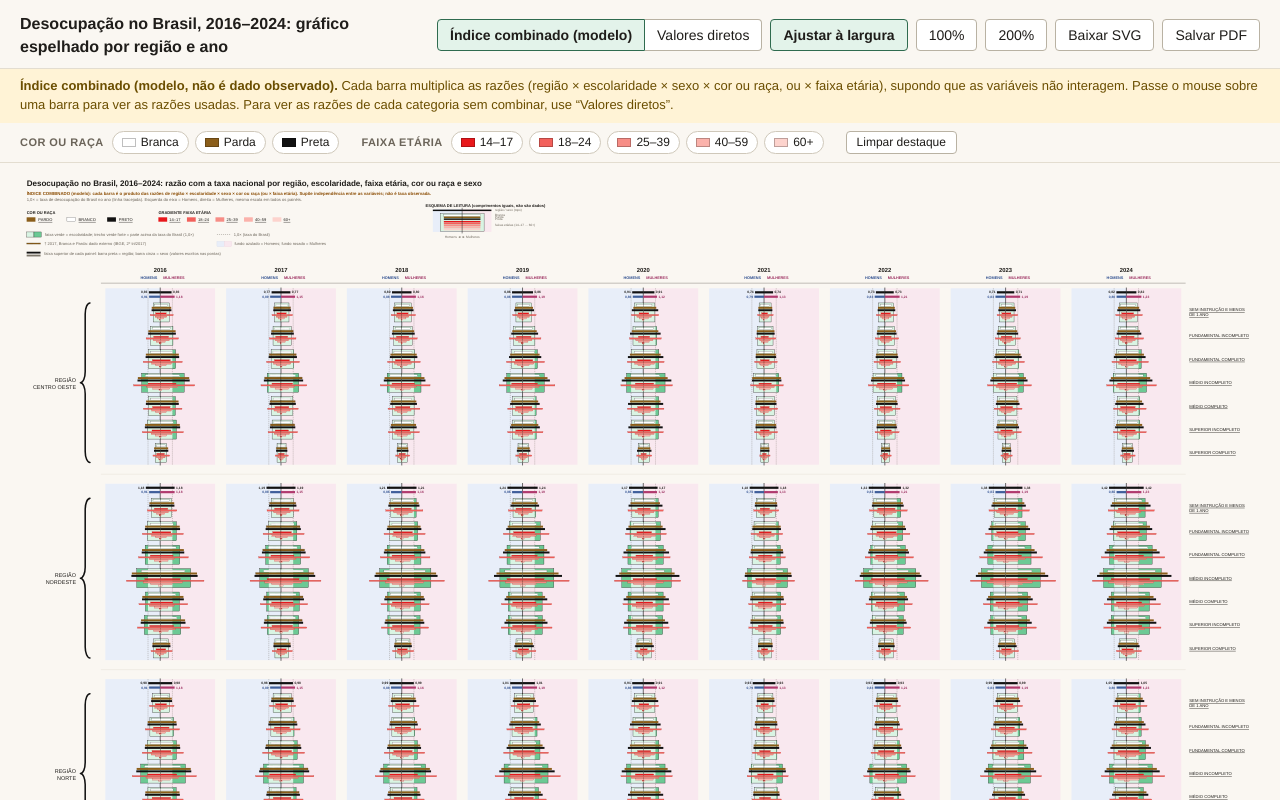
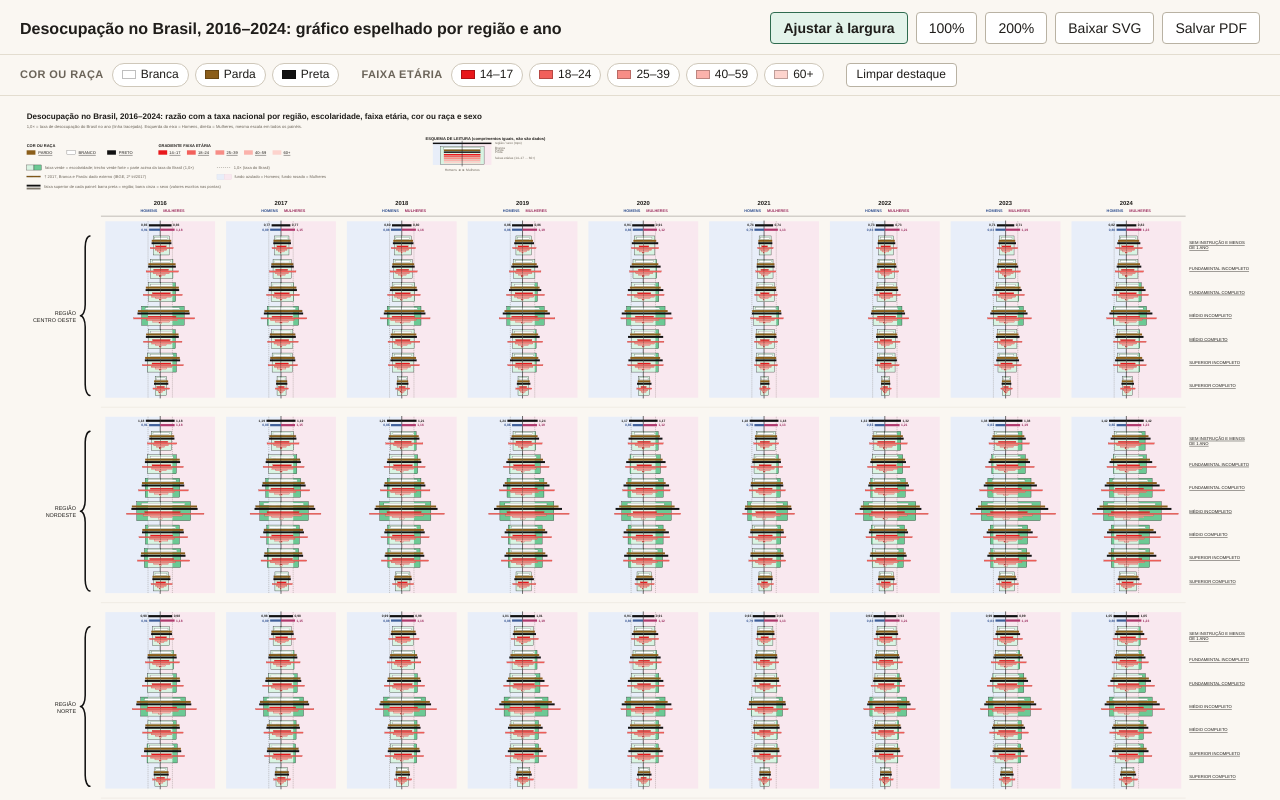
Before and after one commit to Antonio4332155/analise, a plain HTML site: page index.html in a window 1280 px wide. Shown: the top 800 px of the page. Drawn offline with Linux system fonts and the light colour scheme.

Commit message:
Remove direct values chart option
Co-authored-by: Copilot <223556219+Copilot@users.noreply.github.com>

```diff
--- a/index.html
+++ b/index.html
@@ -14,13 +14,6 @@
   button { font:inherit; border:1px solid #b9b2a3; background:#fff; color:var(--ink); padding:5px 12px; border-radius:4px; cursor:pointer; }
   button:hover { border-color:var(--acc); }
   button[aria-pressed="true"] { background:#e3f3ea; border-color:var(--acc); font-weight:700; }
-  #modos { display:flex; gap:0; }
-  #modos button { border-radius:0; }
-  #modos button:first-child { border-radius:4px 0 0 4px; }
-  #modos button:last-child { border-radius:0 4px 4px 0; border-left:0; }
-  #aviso { padding:8px 20px; font-size:13px; }
-  #aviso.combinado { background:#fff3d6; color:#6b4e00; }
-  #aviso.direto { background:#e3f3ea; color:#1b5e3a; }
   #barra { position:sticky; top:0; z-index:5; background:var(--bg); border-bottom:1px solid var(--line); padding:8px 20px; display:flex; flex-wrap:wrap; gap:8px 22px; align-items:center; }
   #barra .grupo { display:flex; flex-wrap:wrap; gap:4px 6px; align-items:center; }
   #barra .rot { font-size:11px; font-weight:700; letter-spacing:.04em; color:var(--mut); margin-right:2px; }
@@ -43,10 +36,6 @@
 <header>
   <h1>Desocupação no Brasil, 2016–2024: gráfico espelhado por região e ano</h1>
   <div class="botoes">
-    <div id="modos" role="group" aria-label="Modo dos valores">
-      <button id="m-combinado" aria-pressed="true">Índice combinado (modelo)</button>
-      <button id="m-direto" aria-pressed="false">Valores diretos</button>
-    </div>
     <button id="b-ajustar" aria-pressed="true">Ajustar à largura</button>
     <button id="b-100" aria-pressed="false">100%</button>
     <button id="b-200" aria-pressed="false">200%</button>
@@ -54,7 +43,6 @@
     <button id="b-pdf">Salvar PDF</button>
   </div>
 </header>
-<div id="aviso"></div>
 <div id="barra">
   <div class="grupo" id="g-cores"><span class="rot">COR OU RAÇA</span></div>
   <div class="grupo" id="g-faixas"><span class="rot">FAIXA ETÁRIA</span></div>
@@ -120,17 +108,17 @@ const esc = s => String(s).replace(/&/g, '&amp;').replace(/</g, '&lt;').replace(
 const f2 = v => v.toFixed(2).replace('.', ',');
 const n1 = v => Math.round(v * 100) / 100;
 
-function valores(modo) {
+function valores() {
   // devolve função que entrega os valores de cada elemento
   return {
-    banda: (r, a, e, s) => modo === 'combinado' ? HEAT.reg[REGIOES[r]][a] * HEAT.esc[e][a] * HEAT.sexo[s][a] : HEAT.esc[e][a],
-    cor: (r, a, e, s, c) => modo === 'combinado' ? HEAT.reg[REGIOES[r]][a] * HEAT.esc[e][a] * HEAT.sexo[s][a] * HEAT.cor[CORES[c]][a] : HEAT.cor[CORES[c]][a],
-    faixa: (r, a, e, s, f) => modo === 'combinado' ? HEAT.reg[REGIOES[r]][a] * HEAT.esc[e][a] * HEAT.sexo[s][a] * HEAT.faixa[f][a] : HEAT.faixa[f][a]
+    banda: (r, a, e, s) => HEAT.reg[REGIOES[r]][a] * HEAT.esc[e][a] * HEAT.sexo[s][a],
+    cor: (r, a, e, s, c) => HEAT.reg[REGIOES[r]][a] * HEAT.esc[e][a] * HEAT.sexo[s][a] * HEAT.cor[CORES[c]][a],
+    faixa: (r, a, e, s, f) => HEAT.reg[REGIOES[r]][a] * HEAT.esc[e][a] * HEAT.sexo[s][a] * HEAT.faixa[f][a]
   };
 }
 
-function maximo(modo) {
-  const v = valores(modo); let m = 0;
+function maximo() {
+  const v = valores(); let m = 0;
   for (let r = 0; r < 5; r++) for (let a = 0; a < 9; a++) for (let e = 0; e < 7; e++) for (let s = 0; s < 2; s++) {
     m = Math.max(m, v.banda(r, a, e, s));
     for (let c = 0; c < 3; c++) m = Math.max(m, v.cor(r, a, e, s, c));
@@ -153,11 +141,10 @@ function quebrar(txt, max) {
   if (at) out.push(at); return out;
 }
 
-function construirSVG(modo) {
-  modo = modo === 'direto' ? 'direto' : 'combinado';
-  const V = valores(modo);
-  const maxV = maximo(modo);
-  const nice = modo === 'combinado' ? Math.ceil(maxV * 2) / 2 : Math.ceil(maxV * 5) / 5;
+function construirSVG() {
+  const V = valores();
+  const maxV = maximo();
+  const nice = Math.ceil(maxV * 2) / 2;
   const k = G.Wp / nice;
   const x0 = G.leftW + 20;
   const xFimPaineis = x0 + 9 * G.pitch - G.colGap;
@@ -177,11 +164,7 @@ function construirSVG(modo) {
   o.push('<rect width="' + largura + '" height="' + altura + '" fill="' + BG + '"/>');
 
   o.push(T(40, 46, 'Desocupação no Brasil, 2016–2024: razão com a taxa nacional por região, escolaridade, faixa etária, cor ou raça e sexo', 22, 700));
-  const sub = modo === 'combinado'
-    ? 'ÍNDICE COMBINADO (modelo): cada barra é o produto das razões de região × escolaridade × sexo × cor ou raça (ou × faixa etária). Supõe independência entre as variáveis; não é taxa observada.'
-    : 'VALORES DIRETOS: cada barra mostra a razão da própria categoria, sem combinar variáveis; por isso as barras se repetem entre as escolaridades de um mesmo painel.';
-  o.push(T(40, 70, sub, 12, 700, modo === 'combinado' ? '#8a4b00' : '#1b5e3a'));
-  o.push(T(40, 88, '1,0× = taxa de desocupação do Brasil no ano (linha tracejada). Esquerda do eixo = Homens, direita = Mulheres, mesma escala em todos os painéis.', 11.5, 400, TXT2));
+  o.push(T(40, 70, '1,0× = taxa de desocupação do Brasil no ano (linha tracejada). Esquerda do eixo = Homens, direita = Mulheres, mesma escala em todos os painéis.', 11.5, 400, TXT2));
 
   // legenda
   let ly = 124;
@@ -268,14 +251,11 @@ function construirSVG(modo) {
         const rt = ptop + G.strip + e * (G.rowH + G.rowGap);
         for (let s = 0; s < 2; s++) {
           const vb = V.banda(r, a, e, s);
-          const fat = modo === 'combinado'
-            ? f2(HEAT.reg[reg][a]) + ' (' + reg + ') × ' + f2(HEAT.esc[e][a]) + ' (' + ESCOLARIDADES[e] + ') × ' + f2(HEAT.sexo[s][a]) + ' (' + SEXOS[s] + ')'
-            : f2(HEAT.esc[e][a]) + ' (' + ESCOLARIDADES[e] + ')';
-          const nota = modo === 'combinado' ? '\nÍndice combinado: estimativa sob independência, não é taxa observada.' : '';
+          const fat = f2(HEAT.reg[reg][a]) + ' (' + reg + ') × ' + f2(HEAT.esc[e][a]) + ' (' + ESCOLARIDADES[e] + ') × ' + f2(HEAT.sexo[s][a]) + ' (' + SEXOS[s] + ')';
           const ctx = reg + ' · ' + ano + ' · ' + ESCOLARIDADES[e] + ' · ' + SEXOS[s];
           const sg = s === 0 ? -1 : 1;
           const baseLen = Math.min(vb, 1) * k;
-          let band = '<g class="obs" data-g="banda"><title>' + esc(ctx + '\nFaixa de escolaridade: ' + f2(vb) + '×' + (modo === 'combinado' ? '\n= ' + fat : '') + nota) + '</title>' +
+          let band = '<g class="obs" data-g="banda"><title>' + esc(ctx + '\nFaixa de escolaridade: ' + f2(vb) + '×\n= ' + fat) + '</title>' +
             '<rect x="' + n1(s === 0 ? cx - baseLen : cx) + '" y="' + n1(rt) + '" width="' + n1(baseLen) + '" height="' + G.rowH + '" fill="' + VERDE + '"/>';
           if (vb > 1) band += '<rect x="' + n1(s === 0 ? cx - vb * k : cx + k) + '" y="' + n1(rt) + '" width="' + n1((vb - 1) * k) + '" height="' + G.rowH + '" fill="' + VERDE_FORTE + '"/>';
           band += '<rect x="' + n1(s === 0 ? cx - vb * k : cx) + '" y="' + n1(rt) + '" width="' + n1(vb * k) + '" height="' + G.rowH + '" fill="none" stroke="' + TXT + '" stroke-width=".9"/></g>';
@@ -283,15 +263,15 @@ function construirSVG(modo) {
           // cor ou raça
           for (let c = 0; c < 3; c++) {
             const v = V.cor(r, a, e, s, c), cn = CORES[c], ext = EXTERNO(cn, a);
-            const fx = modo === 'combinado' ? fat + ' × ' + f2(HEAT.cor[cn][a]) + ' (' + cn + (ext ? ' †' : '') + ')' : f2(HEAT.cor[cn][a]) + ' (' + cn + (ext ? ' †, dado externo' : '') + ')';
+            const fx = fat + ' × ' + f2(HEAT.cor[cn][a]) + ' (' + cn + (ext ? ' †' : '') + ')';
             o.push(barra(s, cx, v * k, rt + 4 + c * 6.6, 5.4, COR_BARRA[cn], cn === 'Branca' ? '#444' : (ext ? '#000' : null),
-              ctx + '\n' + cn + ': ' + f2(v) + '×\n= ' + fx + nota, 'c' + c, ext));
+              ctx + '\n' + cn + ': ' + f2(v) + '×\n= ' + fx, 'c' + c, ext));
           }
           // faixa etária
           for (let f = 0; f < 5; f++) {
             const v = V.faixa(r, a, e, s, f);
-            const fx = modo === 'combinado' ? fat + ' × ' + f2(HEAT.faixa[f][a]) + ' (' + FAIXAS[f] + ')' : f2(HEAT.faixa[f][a]) + ' (' + FAIXAS[f] + ')';
-            o.push(barra(s, cx, v * k, rt + 27 + f * 4.4, 3.6, VERMELHOS[f], '#b23a33', ctx + '\nFaixa etária ' + FAIXAS[f] + ': ' + f2(v) + '×\n= ' + fx + nota, 'f' + f));
+            const fx = fat + ' × ' + f2(HEAT.faixa[f][a]) + ' (' + FAIXAS[f] + ')';
+            o.push(barra(s, cx, v * k, rt + 27 + f * 4.4, 3.6, VERMELHOS[f], '#b23a33', ctx + '\nFaixa etária ' + FAIXAS[f] + ': ' + f2(v) + '×\n= ' + fx, 'f' + f));
           }
         }
       }
@@ -310,9 +290,7 @@ function construirSVG(modo) {
   });
 
   const fy = altura - 56;
-  o.push(T(40, fy, modo === 'combinado'
-    ? 'Passe o mouse sobre uma barra para ver o produto e cada razão usada. Nenhum dado observado de cruzamentos (ex.: mulheres pretas com médio incompleto no Norte) foi usado.'
-    : 'Passe o mouse sobre uma barra para ver a razão original. Neste modo não há combinação entre as variáveis.', 11, 400, TXT2));
+  o.push(T(40, fy, 'Passe o mouse sobre uma barra para ver o produto e cada razão usada.', 11, 400, TXT2));
   o.push('</svg>');
   return { svg: o.join(''), largura, altura, nice };
 }
@@ -327,8 +305,7 @@ if (typeof module !== 'undefined' && module.exports) module.exports = API; else
   'use strict';
   const G = window.GraficoEspelhado;
   const area = document.getElementById('area-grafico');
-  const aviso = document.getElementById('aviso');
-  let modo = 'combinado', resultado = null, zoom = 'fit';
+  let resultado = null, zoom = 'fit';
   const sel = new Set();
 
   const rotCor = ['Branca', 'Parda', 'Preta'];
@@ -363,23 +340,15 @@ if (typeof module !== 'undefined' && module.exports) module.exports = API; else
   window.addEventListener('resize', () => { if (zoom === 'fit') aplicarZoom(); });
 
   function desenhar() {
-    resultado = G.construirSVG(modo);
+    resultado = G.construirSVG();
     area.innerHTML = resultado.svg;
-    aviso.className = modo;
-    aviso.innerHTML = modo === 'combinado'
-      ? '<b>Índice combinado (modelo, não é dado observado).</b> Cada barra multiplica as razões (região × escolaridade × sexo × cor ou raça, ou × faixa etária), supondo que as variáveis não interagem. Passe o mouse sobre uma barra para ver as razões usadas. Para ver as razões de cada categoria sem combinar, use “Valores diretos”.'
-      : '<b>Valores diretos.</b> Cada barra mostra a razão da própria categoria, sem combinar variáveis; por isso as barras se repetem entre as escolaridades de um painel.';
-    document.getElementById('m-combinado').setAttribute('aria-pressed', String(modo === 'combinado'));
-    document.getElementById('m-direto').setAttribute('aria-pressed', String(modo === 'direto'));
     aplicarZoom(); destacar();
   }
-  document.getElementById('m-combinado').onclick = () => { modo = 'combinado'; desenhar(); };
-  document.getElementById('m-direto').onclick = () => { modo = 'direto'; desenhar(); };
 
   document.getElementById('b-svg').onclick = () => {
     const blob = new Blob(['<?xml version="1.0" encoding="UTF-8"?>\n' + resultado.svg], { type: 'image/svg+xml' });
     const a = document.createElement('a'); a.href = URL.createObjectURL(blob);
-    a.download = 'grafico_espelhado_regiao_ano_' + modo + '.svg';
+    a.download = 'grafico_espelhado_regiao_ano_combinado.svg';
     document.body.appendChild(a); a.click(); a.remove(); setTimeout(() => URL.revokeObjectURL(a.href), 2000);
   };
   document.getElementById('b-pdf').onclick = () => {
```
